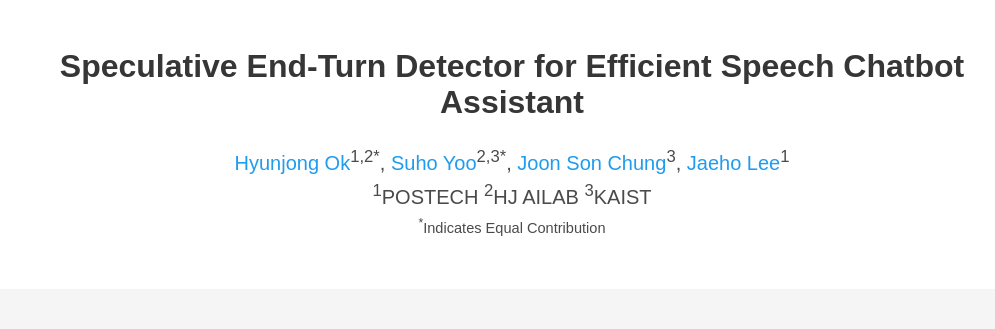
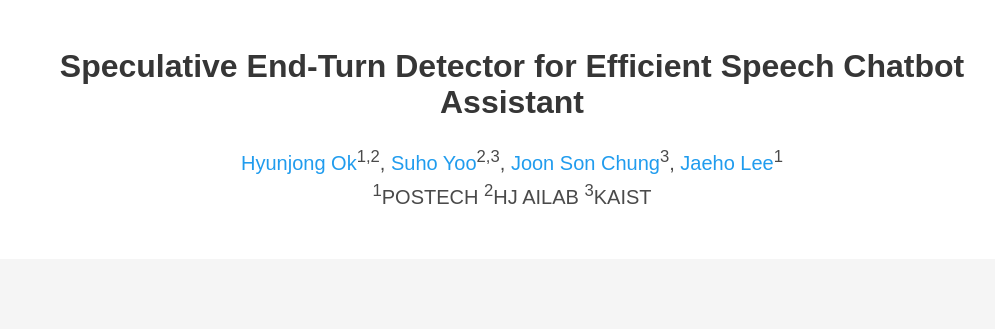
Before and after one commit to SpeculativeETD/speculativeetd.github.io, a plain HTML site: page index.html in a window 1280 px wide. Shown: the top 329 px of the page, without its empty margins (128-1123 px from the left). Drawn offline with nearby package versions, Linux system fonts and the light colour scheme; some icons are missing.

Commit message:
Update index.html

```diff
--- a/index.html
+++ b/index.html
@@ -233,9 +233,9 @@ Assistant</h1>
             <div class="is-size-5 publication-authors">
               <!-- Paper authors -->
               <span class="author-block">
-                <a href="https://hj-ok.github.io" target="_blank">Hyunjong Ok</a><sup>1,2*</sup>,</span>
+                <a href="https://hj-ok.github.io" target="_blank">Hyunjong Ok</a><sup>1,2</sup>,</span>
                 <span class="author-block">
-                  <a href="https://suho-yoo.github.io/" target="_blank">Suho Yoo</a><sup>2,3*</sup>,</span>
+                  <a href="https://suho-yoo.github.io/" target="_blank">Suho Yoo</a><sup>2,3</sup>,</span>
                   <span class="author-block">
                   <a href="https://mm.kaist.ac.kr/joon/" target="_blank">Joon Son Chung</a><sup>3</sup>,</span>
                   <span class="author-block">
@@ -246,7 +246,6 @@ Assistant</h1>
 
                   <div class="is-size-5 publication-authors">
                     <span class="author-block"><sup>1</sup>POSTECH <sup>2</sup>HJ AILAB <sup>3</sup>KAIST  <!-- <br>ICASSP 2026 Submission</span>   -->
-                    <span class="eql-cntrb"><small><br><sup>*</sup>Indicates Equal Contribution</small></span>
                   </div>
 
 
```
